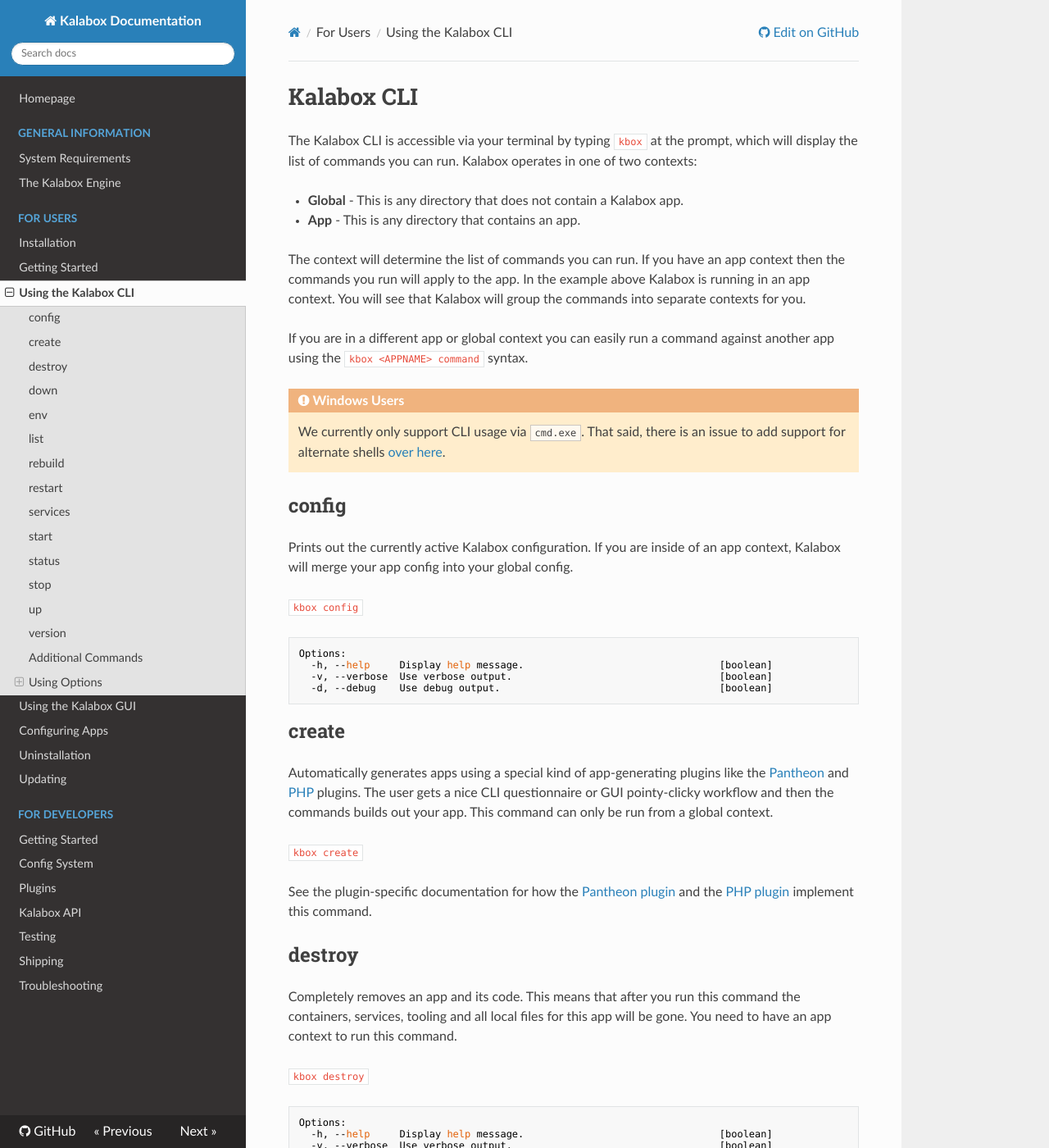
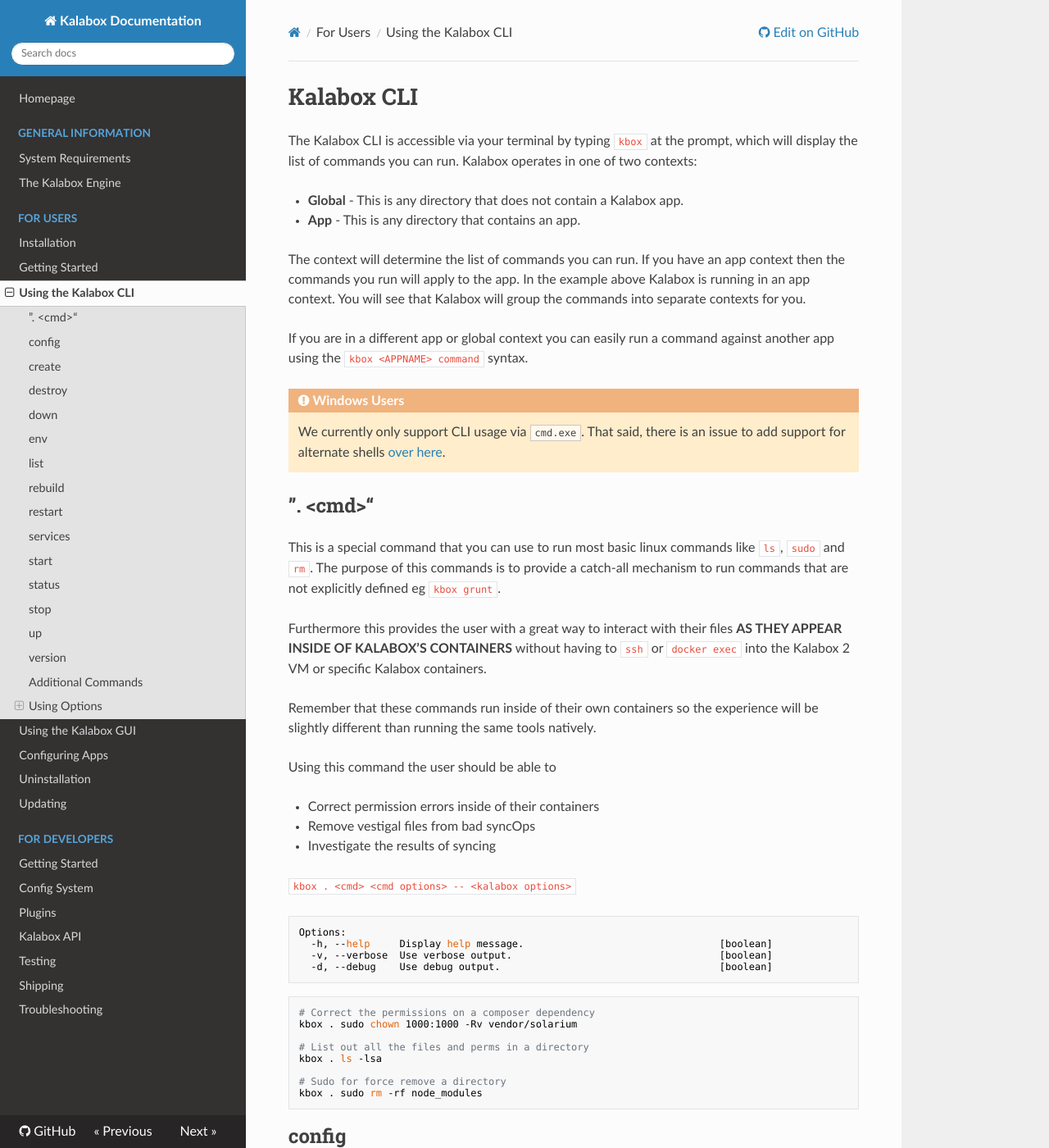
Before and after one commit to kalabox/kalabox, an MkDocs documentation site: the page built from docs/users/cli.md, in a window 1280 px wide and 1400 px high. Shown: the whole window at 82% size. Built offline with MkDocs 1.6.1, drawn with Linux system fonts in a browser that asks for light colours; nearby versions of some CDN libraries; old or Windows-style settings are respelled for this version of MkDocs.

Commit message:
#1615: Document new kbox . command

````diff
--- a/docs/users/cli.md
+++ b/docs/users/cli.md
@@ -12,6 +12,41 @@ If you are in a different app or global context you can easily run a command aga
 
 !!! warning "Windows Users"
     We currently only support CLI usage via `cmd.exe`. That said, there is an issue to add support for alternate shells [over here](https://github.com/kalabox/kalabox/issues/1475).
+
+". <cmd\>"
+----------
+
+This is a special command that you can use to run most basic linux commands like `ls`, `sudo` and `rm`. The purpose of this commands is to provide a catch-all mechanism to run commands that are not explicitly defined eg `kbox grunt`.
+
+Furthermore this provides the user with a great way to interact with their files **AS THEY APPEAR INSIDE OF KALABOX'S CONTAINERS** without having to `ssh` or `docker exec` into the Kalabox 2 VM or specific Kalabox containers.
+
+Remember that these commands run inside of their own containers so the experience will be slightly different than running the same tools natively.
+
+Using this command the user should be able to
+
+  * Correct permission errors inside of their containers
+  * Remove vestigal files from bad syncOps
+  * Investigate the results of syncing
+
+`kbox . <cmd> <cmd options> -- <kalabox options>`
+
+```bash
+Options:
+  -h, --help     Display help message.                                 [boolean]
+  -v, --verbose  Use verbose output.                                   [boolean]
+  -d, --debug    Use debug output.                                     [boolean]
+```
+
+```bash
+# Correct the permissions on a composer dependency
+kbox . sudo chown 1000:1000 -Rv vendor/solarium
+
+# List out all the files and perms in a directory
+kbox . ls -lsa
+
+# Sudo for force remove a directory
+kbox . sudo rm -rf node_modules
+```
 
 config
 ------
````
Also changed, not shown: CHANGELOG.md (+1 -0 lines).
